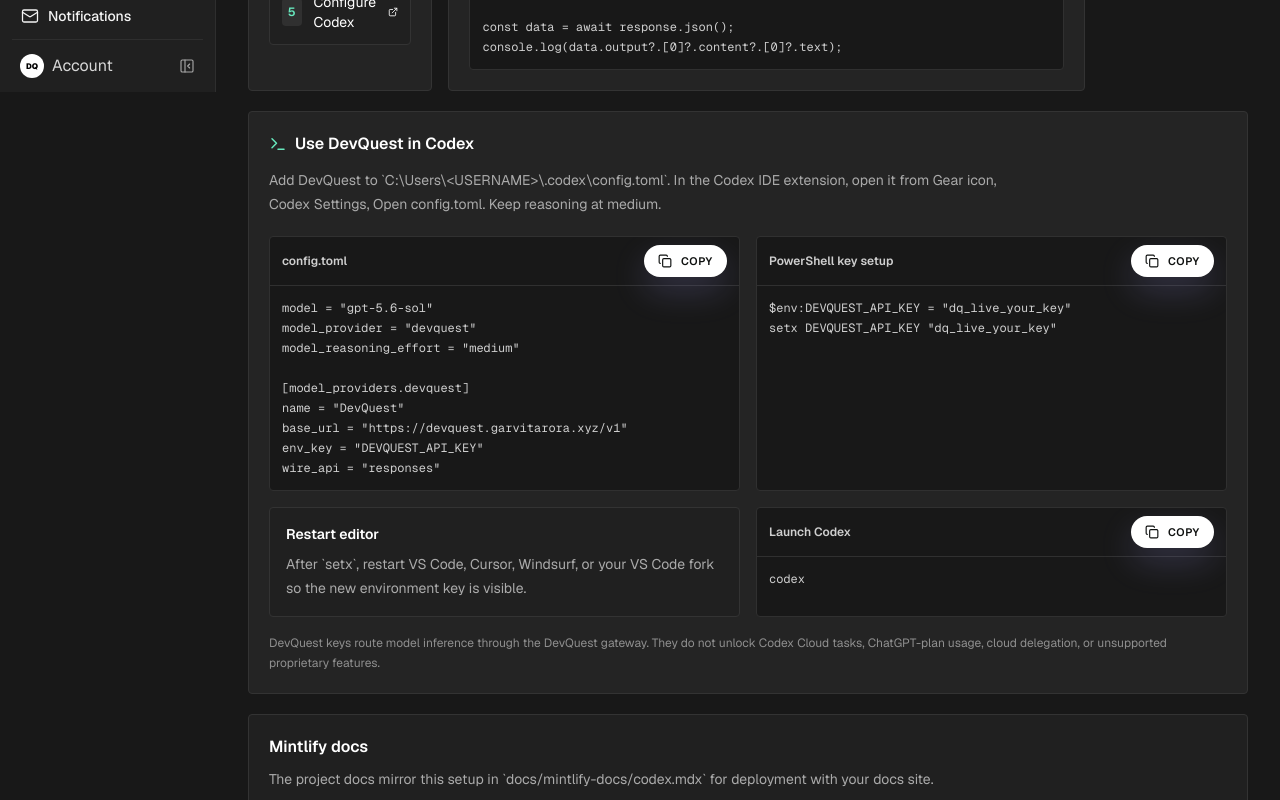
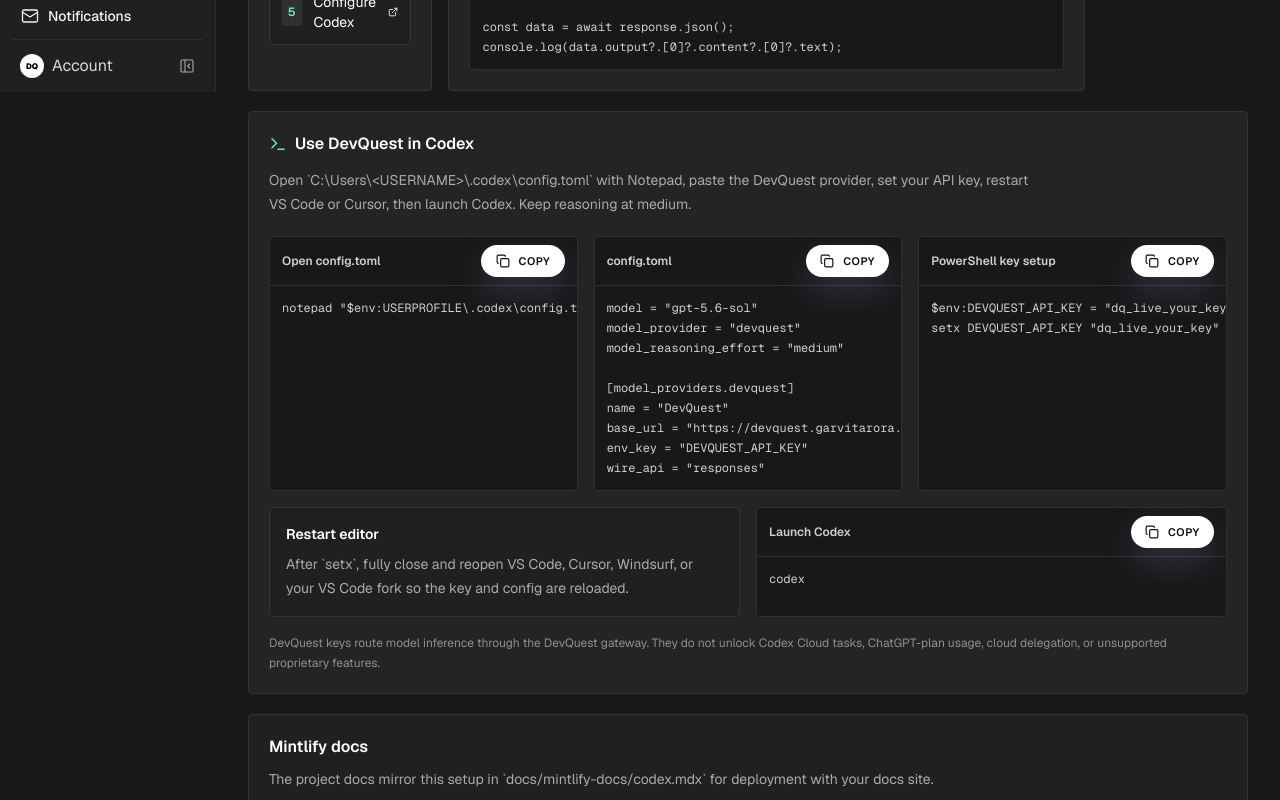
Before and after one commit to garvit-arora/devquest-main, a Next.js app in the folder apps/web/: page /app/docs in a window 1280 px wide. Shown: the part 708-1508 px from the top of the page. Built offline with nearby package versions, Linux system fonts and the light colour scheme; no server answers; grey boxes are pictures that could not be loaded; a web font is replaced by a local one.

Commit message:
Clarify Codex setup docs

```diff
--- a/apps/web/src/app/app/docs/page.tsx
+++ b/apps/web/src/app/app/docs/page.tsx
@@ -30,6 +30,8 @@
 base_url = "https://devquest.garvitarora.xyz/v1"
 env_key = "DEVQUEST_API_KEY"
 wire_api = "responses"`;
+
+const openCodexConfig = `notepad "$env:USERPROFILE\\.codex\\config.toml"`;
 
 const powerShellSetup = `$env:DEVQUEST_API_KEY = "dq_live_your_key"
 setx DEVQUEST_API_KEY "dq_live_your_key"`;
@@ -83,10 +85,11 @@
             <h2 className="text-base font-semibold">Use DevQuest in Codex</h2>
           </div>
           <p className="mt-3 max-w-3xl text-sm leading-6 text-[#aaa]">
-            Add DevQuest to `C:\Users\&lt;USERNAME&gt;\.codex\config.toml`. In the Codex IDE extension, open it from Gear icon, Codex Settings, Open config.toml. Keep reasoning at medium.
+            Open `C:\Users\&lt;USERNAME&gt;\.codex\config.toml` with Notepad, paste the DevQuest provider, set your API key, restart VS Code or Cursor, then launch Codex. Keep reasoning at medium.
           </p>
 
-          <div className="mt-5 grid gap-4 xl:grid-cols-2">
+          <div className="mt-5 grid gap-4 xl:grid-cols-3">
+            <Snippet title="Open config.toml" value={openCodexConfig} copied={copied === "open-config"} onCopy={() => copy("open-config", openCodexConfig)} />
             <Snippet title="config.toml" value={codexConfig} copied={copied === "config"} onCopy={() => copy("config", codexConfig)} />
             <Snippet title="PowerShell key setup" value={powerShellSetup} copied={copied === "powershell"} onCopy={() => copy("powershell", powerShellSetup)} />
           </div>
@@ -94,7 +97,7 @@
           <div className="mt-4 grid gap-4 xl:grid-cols-2">
             <div className="rounded border border-[#333] bg-[#202020] p-4">
               <h3 className="text-sm font-semibold">Restart editor</h3>
-              <p className="mt-2 text-sm leading-6 text-[#aaa]">After `setx`, restart VS Code, Cursor, Windsurf, or your VS Code fork so the new environment key is visible.</p>
+              <p className="mt-2 text-sm leading-6 text-[#aaa]">After `setx`, fully close and reopen VS Code, Cursor, Windsurf, or your VS Code fork so the key and config are reloaded.</p>
             </div>
             <Snippet title="Launch Codex" value={launchCodex} copied={copied === "launch"} onCopy={() => copy("launch", launchCodex)} />
           </div>
```
Also changed, not shown: 2 other files (tests, documents, lock files or other folders).
